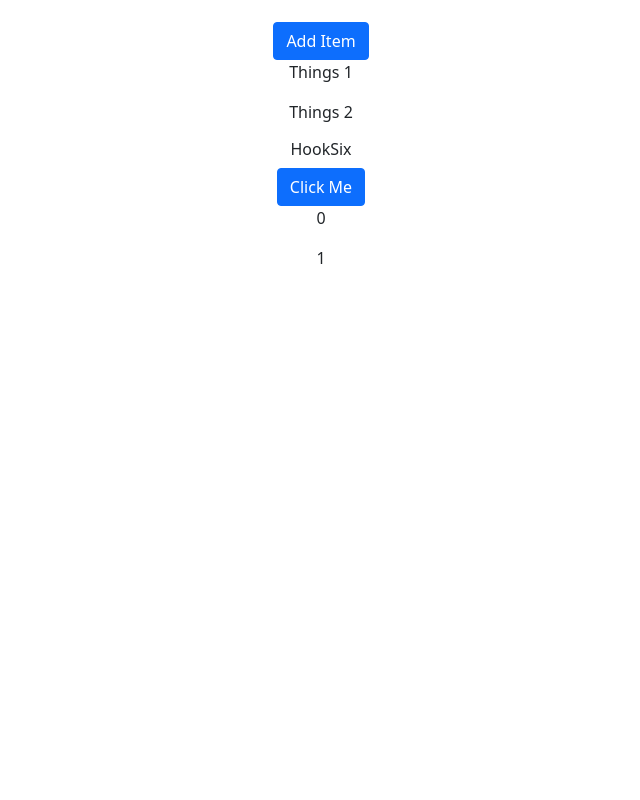
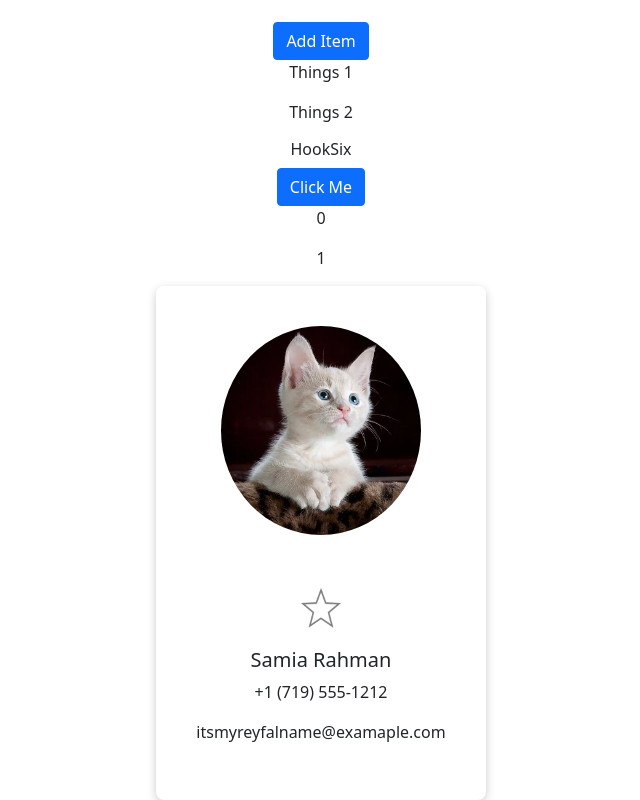
Before and after one commit to mrsamia/scrimba_tutorial, a React (Create React App) app in the folder my-app/: page / in a window 1280 px wide. Shown: the part 4277-5077 px from the top of the page, without its empty margins (319-959 px from the left). Before the commit the page ends 4563 px from the top, so only its background shows below. Built offline with nearby package versions, Linux system fonts and the light colour scheme.

Commit message:
SRM | HookCard

```diff
--- a/my-app/src/App.js
+++ b/my-app/src/App.js
@@ -18,6 +18,7 @@ import HookTest from './UseState/HookTest';
 import HookThree from './UseState/HookThree';
 import HookTwo from './UseState/HookTwo';
 import HookSix from './UseState/HookSix';
+import HookSevenCard from './UseState/HookSevenCard';
 
 function App() {
   return (
@@ -42,6 +43,7 @@ function App() {
         <AccordionThree/>
         <HookFive/>
         <HookSix/>
+        <HookSevenCard/>
 
       </div>
       {/* <BbcMap /> */}
--- /dev/null
+++ b/my-app/src/UseState/HookSevenCard.js
@@ -0,0 +1,43 @@
+import React, { useState } from 'react';
+import './hookCard.css';
+
+function HookSevenCard(props) {
+
+    const [content,setContent]=useState({
+        name:"Samia Rahman",
+        phone:"+1 (719) 555-1212",
+        mail: "itsmyreyfalname@examaple.com",
+        isFavorite: true
+    })
+
+// function click(){
+//     setContent(content.isFavorite ?'../images/Empty_Star.png':'../images/full_star.png')
+// }
+
+    return (
+        <div className='d-flex justify-content-center'>
+
+            <div className='Card'>
+                <div>
+                    <img className='imge' src={require('../images/catOne.webp')}/>
+                </div>
+                <div className='pt-5'>
+                    <div>
+                        <img className='star'  src={require(content.isFavorite ?'../images/Empty_Star.png':'../images/full_star.png')}/>
+                    </div>
+                    <div>
+                        <h5>{content.name}</h5>
+                    </div>
+                    <div>
+                        <p>{content.phone}</p>
+                    </div>
+                    <div>
+                        <p>{content.mail}</p>
+                    </div>
+                </div>
+            </div>
+        </div>
+    );
+}
+
+export default HookSevenCard;
--- /dev/null
+++ b/my-app/src/UseState/hookCard.css
@@ -0,0 +1,17 @@
+
+.Card{
+    border-radius: 8px;
+    box-shadow: 0 3px 10px rgb(0 0 0 / 20%);
+    padding: 40px;
+
+}
+.imge{
+
+    width: 200px;
+    border-radius: 50%;
+
+}
+.star{
+    width: 50px;
+    padding-bottom: 15px;
+}
```
Also changed, not shown: my-app/src/images/Empty_Star.png (added), my-app/src/images/full_star.png (added).
